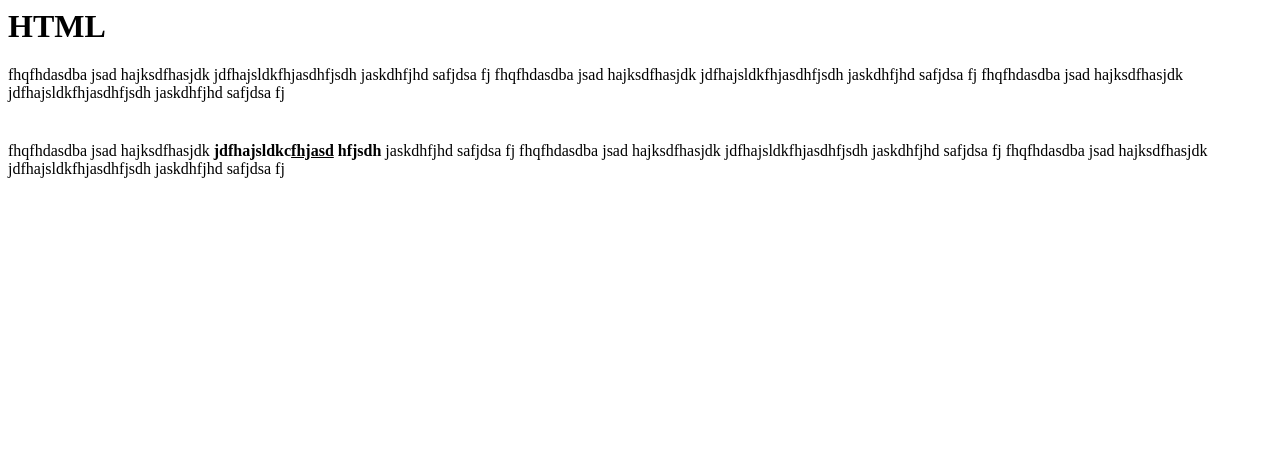
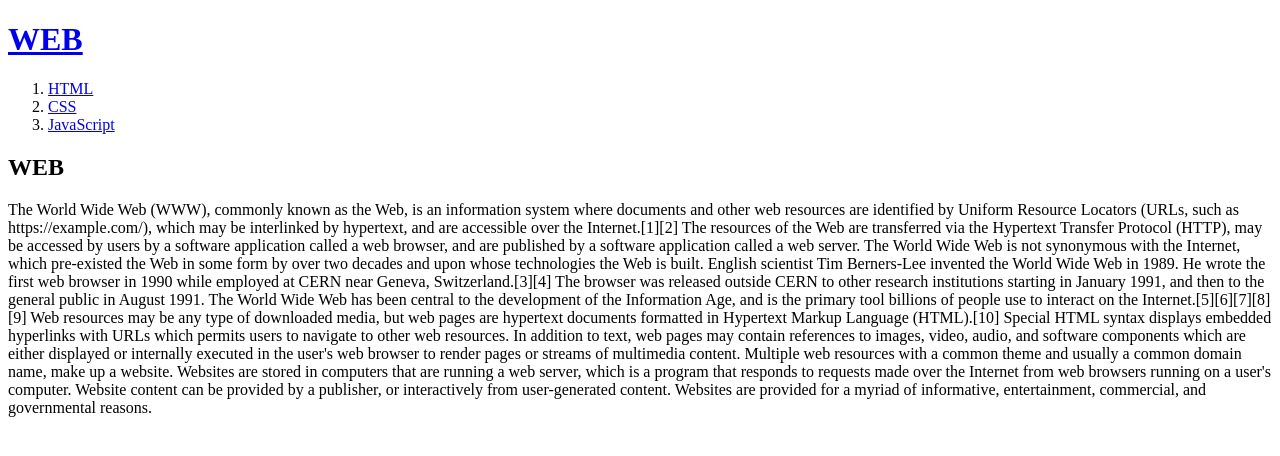
Before and after one commit to soooyeong/web1, a plain HTML site: page index.html in a window 1280 px wide. Drawn offline with Linux system fonts and the light colour scheme.

Commit message:
Add files via upload
web1

```diff
--- a/index.html
+++ b/index.html
@@ -1,11 +1,28 @@
-<h1>HTML</h1>
+<!DOCTYPE html>
+<html>
+    <head>
+        <title>WEB1 - Welcome</title>
+        <meta charset="utf-8">
+    </head>
 
-<p>fhqfhdasdba jsad hajksdfhasjdk jdfhajsldkfhjasdhfjsdh jaskdhfjhd safjdsa fj
-fhqfhdasdba jsad hajksdfhasjdk jdfhajsldkfhjasdhfjsdh jaskdhfjhd safjdsa fj
-fhqfhdasdba jsad hajksdfhasjdk jdfhajsldkfhjasdhfjsdh jaskdhfjhd safjdsa fj</p>
+    <body>
+        <h1><a href="index.html">WEB</a></h1>
+        <ol>
+            <li><a href="1.html">HTML</a></li>
+            <li><a href="2.html">CSS</a></li>
+            <li><a href="3.html">JavaScript</a></li>
+        </ol>
 
-<p style="margin-top: 40px;">
-fhqfhdasdba jsad hajksdfhasjdk <strong>jdfhajsldkc<u>fhjasd</u> hfjsdh</strong> jaskdhfjhd safjdsa fj
-fhqfhdasdba jsad hajksdfhasjdk jdfhajsldkfhjasdhfjsdh jaskdhfjhd safjdsa fj
-fhqfhdasdba jsad hajksdfhasjdk jdfhajsldkfhjasdhfjsdh jaskdhfjhd safjdsa fj
-</p>
+        <h2>WEB</h2>
+
+        <p>
+            The World Wide Web (WWW), commonly known as the Web, is an information system where documents and other web resources are identified by Uniform Resource Locators (URLs, such as https://example.com/), which may be interlinked by hypertext, and are accessible over the Internet.[1][2] The resources of the Web are transferred via the Hypertext Transfer Protocol (HTTP), may be accessed by users by a software application called a web browser, and are published by a software application called a web server. The World Wide Web is not synonymous with the Internet, which pre-existed the Web in some form by over two decades and upon whose technologies the Web is built.
+
+            English scientist Tim Berners-Lee invented the World Wide Web in 1989. He wrote the first web browser in 1990 while employed at CERN near Geneva, Switzerland.[3][4] The browser was released outside CERN to other research institutions starting in January 1991, and then to the general public in August 1991. The World Wide Web has been central to the development of the Information Age, and is the primary tool billions of people use to interact on the Internet.[5][6][7][8][9]
+
+            Web resources may be any type of downloaded media, but web pages are hypertext documents formatted in Hypertext Markup Language (HTML).[10] Special HTML syntax displays embedded hyperlinks with URLs which permits users to navigate to other web resources. In addition to text, web pages may contain references to images, video, audio, and software components which are either displayed or internally executed in the user's web browser to render pages or streams of multimedia content.
+
+            Multiple web resources with a common theme and usually a common domain name, make up a website. Websites are stored in computers that are running a web server, which is a program that responds to requests made over the Internet from web browsers running on a user's computer. Website content can be provided by a publisher, or interactively from user-generated content. Websites are provided for a myriad of informative, entertainment, commercial, and governmental reasons.
+        </p>
+    </body>
+</html>
```
Also changed, not shown: 1.html (+21 -2 lines), 2.html (added, +32 -0 lines), 3.html (added, +29 -0 lines), 1 other file.
